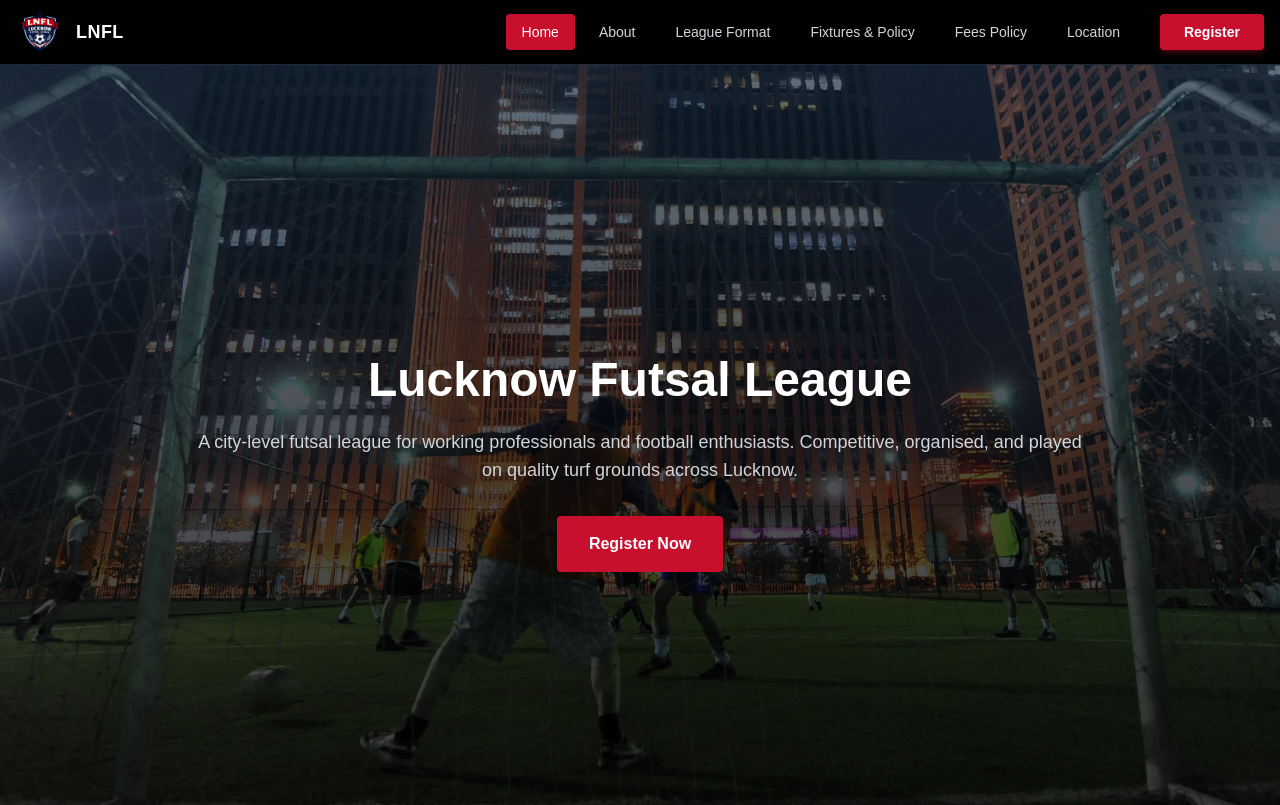
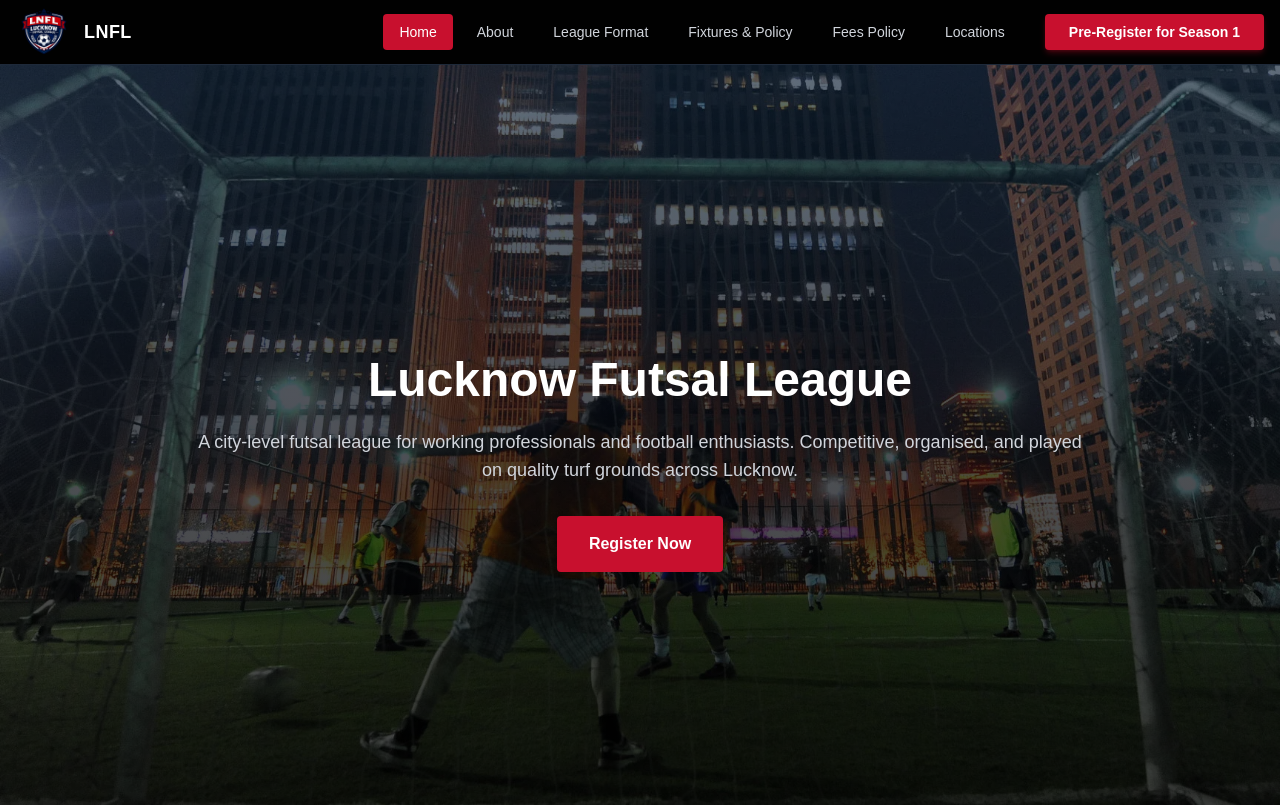
Before and after one commit to Starandstrip/lnfl-website, a Next.js app: page / in a window 1280 px wide. Shown: the top 805 px of the page. Built offline with nearby package versions, Linux system fonts and the light colour scheme.

Commit message:
Increase logo size and update CTA to pre-register for season 1

```diff
--- a/src/components/Header.js
+++ b/src/components/Header.js
@@ -11,7 +11,7 @@ const navLinks = [
   { name: "League Format", href: "/format" },
   { name: "Fixtures & Policy", href: "/fixtures-policy" },
   { name: "Fees Policy", href: "/fees-policy" },
-  { name: "Location", href: "/locations" },
+  { name: "Locations", href: "/location" },
 ];
 
 export default function Header() {
@@ -27,8 +27,8 @@ export default function Header() {
           <Image
             src="/lnfl-logo.png"
             alt="LNFL"
-            width={48}
-            height={48}
+            width={56}
+            height={56}
             priority
           />
           <span className="text-white font-semibold tracking-wide text-lg">
@@ -72,7 +72,7 @@ export default function Header() {
               transition-all duration-300
             "
           >
-            Register
+            Pre-Register for Season 1
           </Link>
         </nav>
 
@@ -126,7 +126,7 @@ export default function Header() {
               transition-all duration-300
             "
           >
-            Register
+            Pre-Register for Season 1
           </Link>
         </div>
       </div>
```
